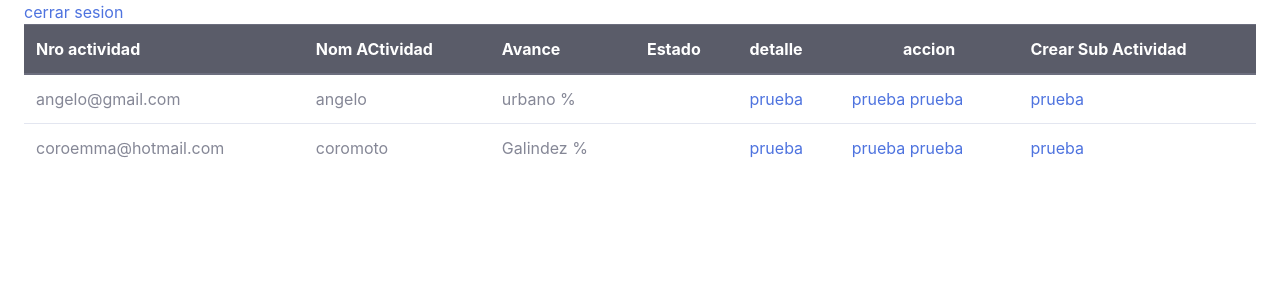
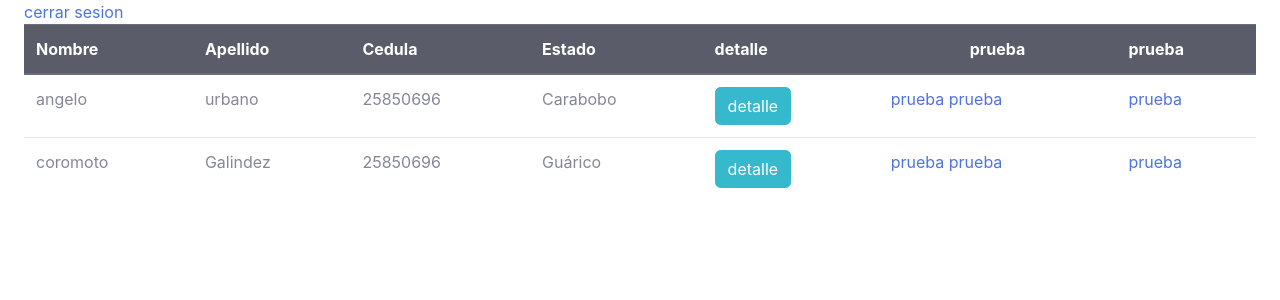
Before and after one commit to angeloUrbano/control-de-actividades, a Django app: page /gestion/listar_usiarios/ in a window 1280 px wide. Shown: the top 300 px of the page. Run offline with Django 4.2, Linux system fonts and the light colour scheme; data comes from the database, SQL or seed files in the repository; both versions use the stored data as it was after the commit; some libraries are stand-ins or nearby versions.

Commit message:
avance del dia 31/03/22

```diff
--- a/gestion/forms.py
+++ b/gestion/forms.py
@@ -117,6 +117,10 @@ class Crea_Usuario(forms.ModelForm):
 
 		#patron = re.compile("^\w+$")
 		nombre_corporativo = self.cleaned_data.get('nombre_corporativo')
+
+		User = get_user_model()
+		if User.objects.filter(username =nombre_corporativo).exists():
+			raise forms.ValidationError("Nombre corporativo se encuenta en uso ")
 
 
 		if not re.match(r'[a-zA-Z\s]+$', nombre_corporativo) or nombre_corporativo == "":
--- a/gestion/urls.py
+++ b/gestion/urls.py
@@ -22,6 +22,7 @@ urlpatterns = [
 
     path("crear_user/", crear_usuario.as_view(), name="crear_user"),
     path("listar_usiarios/", listar_user.as_view(), name="listar_usiarios"),
+    path("detalle_usiarios/<int:pk>", detalle_Usuario.as_view(), name="detalle_usiarios"),
 
 
 
--- a/gestion/views.py
+++ b/gestion/views.py
@@ -115,9 +115,9 @@ class crear_usuario(View):
 
 
 
-                if x.name == "nivel1" and  estado !="Aragua":
-                    print("aqui en la condicion del view ")
-                    messages.error(request, " Usuario de nivel 1 solo debe ser de aragua")
+                if x.name == "nivel2" and  estado !="Aragua":
+
+                    messages.error(request, " Usuario de nivel 2 solo debe ser del estado aragua")
                     return render(request , self.template_name , {'form':form})
 
 
@@ -132,7 +132,7 @@ class crear_usuario(View):
             """User.set_password(password)
             User.is_active = True
             User.save()"""
-            return redirect('gestion:lista_actividades')
+            return redirect('gestion:listar_usiarios')
 
         return render(request , self.template_name , {'form':form})
 
@@ -420,3 +420,32 @@ class listar_user(ListView):
 
     model = User
     template_name = 'corp/lista_user.html'
+
+
+class detalle_Usuario(DetailView):
+
+
+    template_name= 'corp/detalle_usuario.html'
+    pk_url_kwargs= 'pk'
+    queryset= User.objects.all()
+
+
+
+
+
+    """def get_context_data(self , **kwargs):
+
+
+        context = super().get_context_data(**kwargs)
+
+
+        dato =0
+        for x in self.queryset:
+            if x.groups.filter(user=self.kwargs['pk']):
+                dato = x.groups.filter(user=self.kwargs['pk'])
+
+        print(dato)
+
+       #context['object2']= User.groups.filter(user_id=1).exists()
+
+        return context"""
--- a/templates/corp/lista_user.html
+++ b/templates/corp/lista_user.html
@@ -18,17 +18,17 @@
         <thead class="thead-dark">
           <tr>
 
-            <th>Nro actividad </th>
-            <th>Nom ACtividad </th>
+            <th>Nombre </th>
+            <th>Apellido </th>
 
 
-            <th>Avance </th>
+            <th>Cedula </th>
 
             <th>Estado</th>
             <th>detalle</th>
 
-            <th style="text-align: center;">accion</th>
-            <th>Crear Sub Actividad</th>
+            <th style="text-align: center;">prueba</th>
+            <th>prueba</th>
 
           </tr>
         </thead>
@@ -40,16 +40,18 @@
             {% for datos in object_list %}
           <tr >
 
-            <td>{{datos.email}}</td>
+
             <td>{{datos.first_name}}</td>
 
 
 
-            <td>{{datos.last_name}} %</td>
+            <td>{{datos.last_name}} </td>
+            <td>{{datos.cedula}} </td>
 
-            <td>{{datos.id_estado2}}</td>
+            <td>{{datos.estado}}</td>
+
             <td>
-                <a href="">prueba</a>
+                <a href="{% url 'gestion:detalle_usiarios' datos.id %}" class="btn btn-info">detalle</a>
             </td>
             <td>
 
--- a/templates/corpoelec.html
+++ b/templates/corpoelec.html
@@ -110,7 +110,7 @@
                        <a class="collapse-item" href="{% url 'gestion:prueba'%}">Crear Actividades</a>
                        <a class="collapse-item" href="{% url 'gestion:lista_actividades'%}">Listar Actividades</a>
 
-                       <a class="collapse-item" href="{% url 'gestion:crear_user'%}">usuarios</a>
+                       <a class="collapse-item" href="{% url 'gestion:crear_user'%}"> Crear usuarios</a>
                        <a class="collapse-item" href="{% url 'gestion:listar_usiarios'%}">Listar Usuarios</a>
 
 
```
Also changed, not shown: templates/corp/detalle_usuario.html (added, +59 -0 lines), db.sqlite3.
